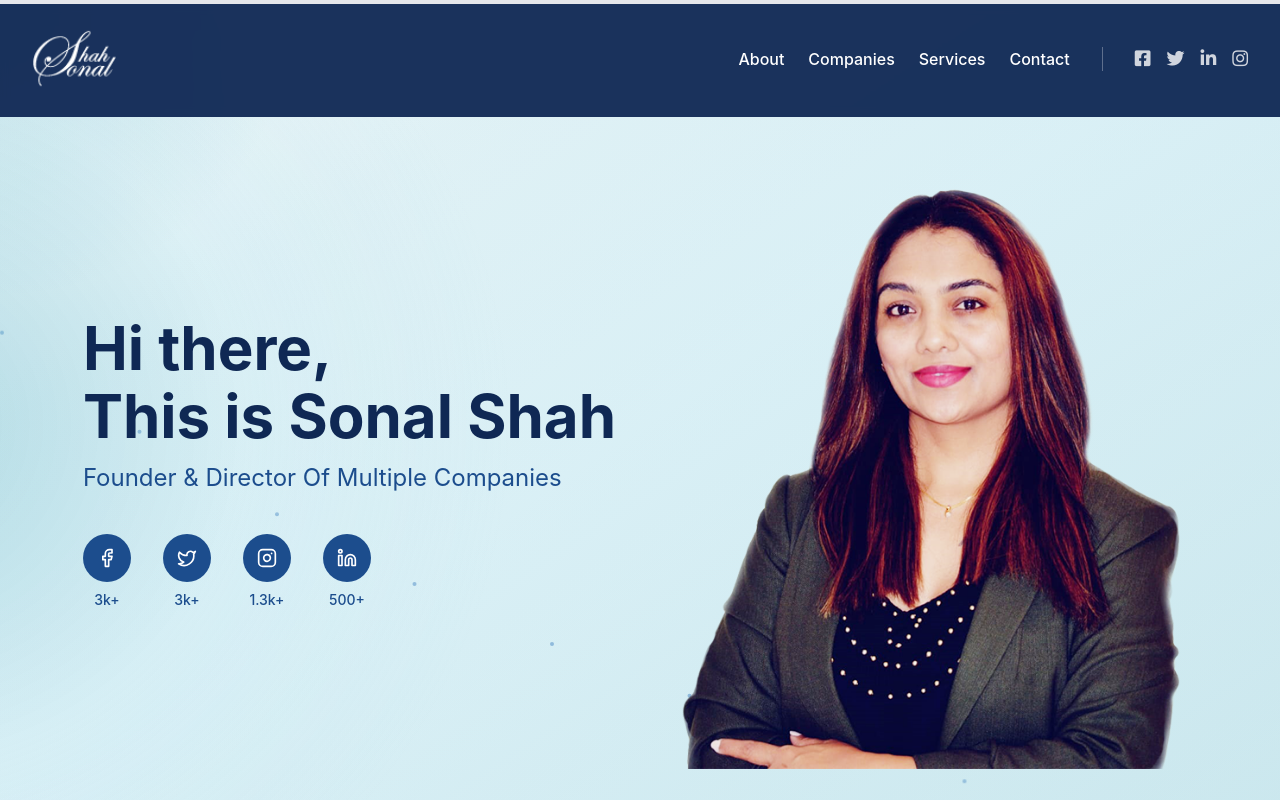
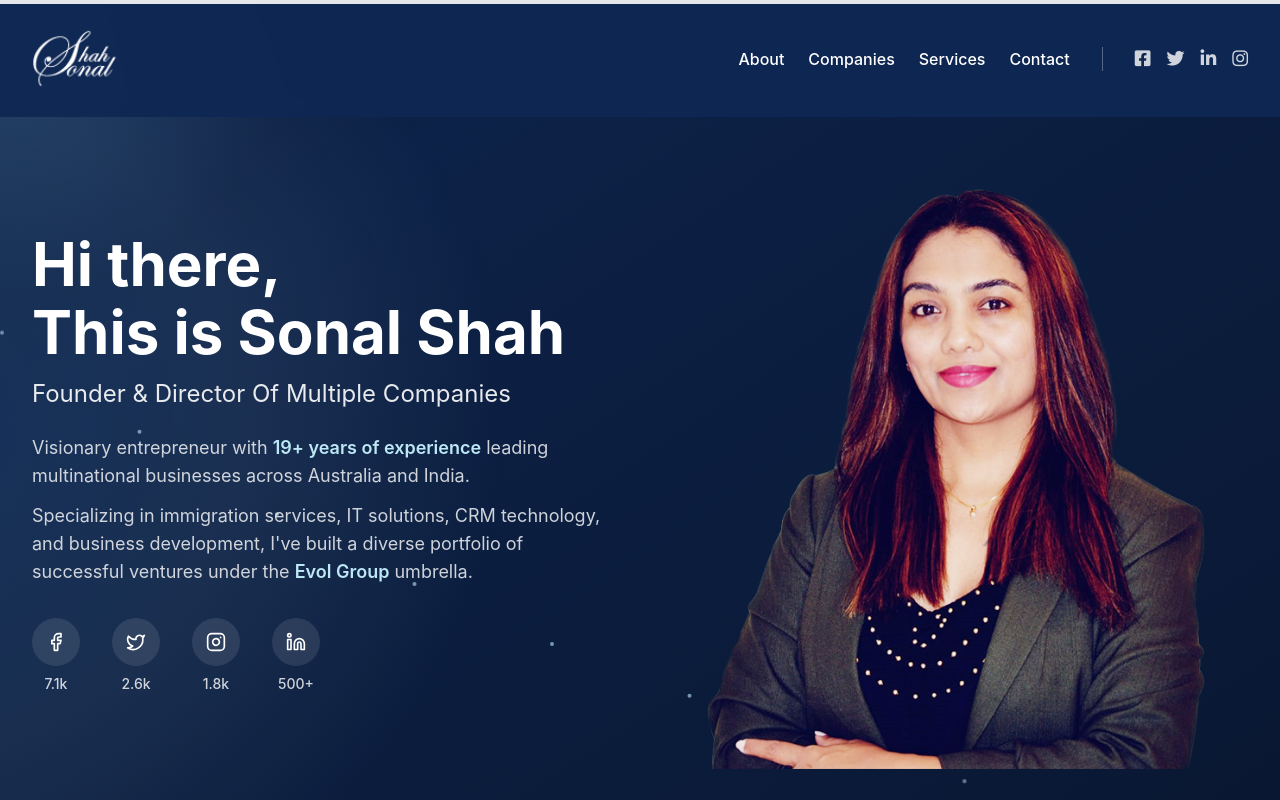
Before and after one commit to evolgroups/sonalshahinfo.com-nextJs, a Next.js app: page / in a window 1280 px wide. Shown: the top 800 px of the page. Built offline with nearby package versions, Linux system fonts and the light colour scheme.

Commit message:
hero banner design

```diff
--- a/components/sections/Hero.jsx
+++ b/components/sections/Hero.jsx
@@ -14,19 +14,19 @@ const socialStats = [
     name: 'Facebook',
     href: 'https://www.facebook.com/profile.php?id=100001417248153',
     icon: Facebook,
-    followers: '3k+',
+    followers: '7.1k',
   },
   {
     name: 'Twitter',
     href: 'https://twitter.com/Shonashah30',
     icon: Twitter,
-    followers: '3k+',
+    followers: '2.6k',
   },
   {
     name: 'Instagram',
     href: 'https://www.instagram.com/sonalshah57/',
     icon: Instagram,
-    followers: '1.3k+',
+    followers: '1.8k',
   },
   {
     name: 'LinkedIn',
@@ -90,7 +90,7 @@ function Particle({ delay, index }) {
 
   return (
     <motion.div
-      className="absolute w-1 h-1 bg-primary-500/50 rounded-full"
+      className="absolute w-1 h-1 bg-[#BDE8F5]/60 rounded-full"
       initial={{
         x: randomX,
         y: dimensions.height + 10,
@@ -114,6 +114,11 @@ export default function Hero() {
   const [showSecondLine, setShowSecondLine] = useState(false);
   const [mousePosition, setMousePosition] = useState({ x: 0, y: 0 });
   const heroRef = useRef(null);
+
+  // Calculate years of experience dynamically (starting from 2007)
+  const startYear = 2007;
+  const currentYear = new Date().getFullYear();
+  const yearsOfExperience = currentYear - startYear;
 
   useEffect(() => {
     // Start second line after first line finishes
@@ -139,10 +144,10 @@ export default function Hero() {
     <section
       ref={heroRef}
       onMouseMove={handleMouseMove}
-      className="relative min-h-screen flex items-center pt-20 overflow-hidden bg-gradient-to-br from-white via-[#BDE8F5]/30 to-[#1E93AB]/20"
+      className="relative min-h-screen flex items-center pt-20 overflow-hidden bg-[#08132a]"
     >
-      {/* Animated gradient background */}
-      <div className="absolute inset-0 bg-gradient-to-br from-white via-[#1E93AB]/10 to-[#BDE8F5]/20 animate-gradient-shift" />
+      {/* Animated gradient background - subtle overlay */}
+      <div className="absolute inset-0 bg-gradient-to-br from-[#08132a] via-[#0F2854]/70 to-[#08132a] animate-gradient-shift" />
 
       {/* Mouse-following spotlight */}
       <div
@@ -153,7 +158,7 @@ export default function Hero() {
           width: '600px',
           height: '600px',
           transform: 'translate(-50%, -50%)',
-          background: 'radial-gradient(circle, rgba(30,147,171,0.2) 0%, transparent 70%)',
+          background: 'radial-gradient(circle, rgba(76,136,196,0.25) 0%, transparent 70%)',
         }}
       />
 
@@ -169,7 +174,7 @@ export default function Hero() {
         <div
           className="absolute -left-[30%] top-0 w-[70%] h-full"
           style={{
-            background: 'radial-gradient(ellipse 100% 100% at 30% 50%, rgba(30,147,171,0.25) 0%, rgba(189,232,245,0.15) 40%, transparent 70%)',
+            background: 'radial-gradient(ellipse 100% 100% at 30% 50%, rgba(76,136,196,0.15) 0%, rgba(189,232,245,0.08) 40%, transparent 70%)',
           }}
         />
       </div>
@@ -184,7 +189,7 @@ export default function Hero() {
             className="order-2 lg:order-1"
           >
             {/* Main heading with typing animation */}
-            <h1 className="text-4xl md:text-5xl lg:text-6xl font-bold text-primary-900 mb-4">
+            <h1 className="text-4xl md:text-5xl lg:text-6xl font-bold text-white mb-4">
               <TypeWriter text="Hi there," speed={80} delay={300} />
               <span className="block mt-2">
                 {showSecondLine && (
@@ -198,10 +203,27 @@ export default function Hero() {
               initial={{ opacity: 0, y: 20 }}
               animate={{ opacity: 1, y: 0 }}
               transition={{ duration: 0.5, delay: 3 }}
-              className="text-xl md:text-2xl text-primary-800 mb-10"
+              className="text-xl md:text-2xl text-white/90 mb-6"
             >
               Founder & Director Of Multiple Companies
             </motion.p>
+
+            {/* Description */}
+            <motion.div
+              initial={{ opacity: 0, y: 20 }}
+              animate={{ opacity: 1, y: 0 }}
+              transition={{ duration: 0.5, delay: 3.4 }}
+              className="text-base md:text-lg text-white/80 mb-8 max-w-2xl space-y-3"
+            >
+              <p>
+                Visionary entrepreneur with <span className="text-[#BDE8F5] font-semibold">{yearsOfExperience}+ years of experience</span> leading
+                multinational businesses across Australia and India.
+              </p>
+              <p>
+                Specializing in immigration services, IT solutions, CRM technology, and business development,
+                I&apos;ve built a diverse portfolio of successful ventures under the <span className="text-[#BDE8F5] font-semibold">Evol Group</span> umbrella.
+              </p>
+            </motion.div>
 
             {/* Social Stats */}
             <motion.div
@@ -221,10 +243,10 @@ export default function Hero() {
                   transition={{ duration: 0.3, delay: 3.3 + index * 0.1 }}
                   className="group flex flex-col items-center"
                 >
-                  <div className="w-12 h-12 bg-primary-800 rounded-full flex items-center justify-center text-white group-hover:scale-110 group-hover:bg-primary-500 transition-all duration-300">
+                  <div className="w-12 h-12 bg-white/10 backdrop-blur-sm rounded-full flex items-center justify-center text-white group-hover:scale-110 group-hover:bg-[#BDE8F5] group-hover:text-[#0F2854] transition-all duration-300">
                     <social.icon className="w-5 h-5" />
                   </div>
-                  <span className="mt-2 text-sm font-medium text-primary-800">
+                  <span className="mt-2 text-sm font-medium text-white/80">
                     {social.followers}
                   </span>
                 </motion.a>
```
